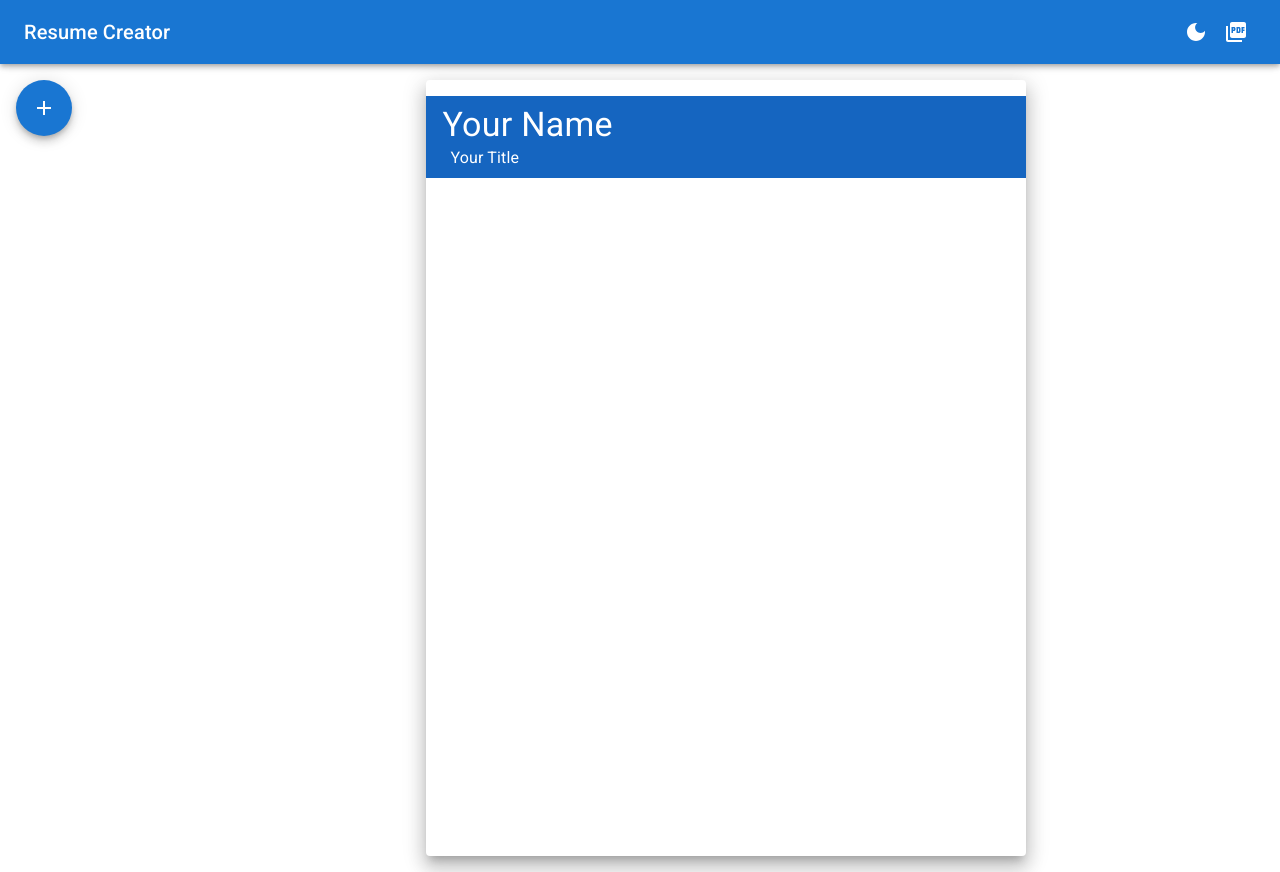
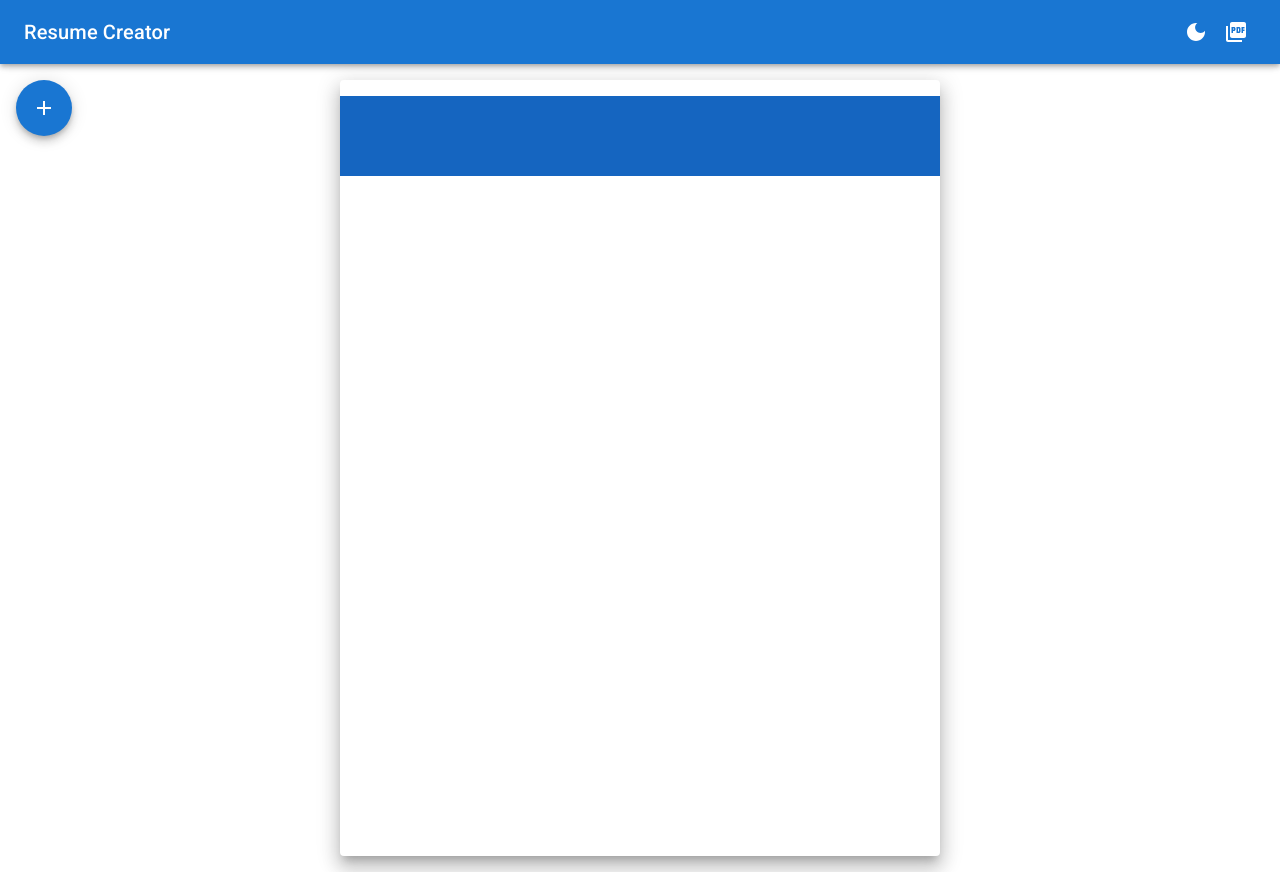
Before and after one commit to craigmclean39/cv-project-top, a React (Create React App) app: page / in a window 1280 px wide. Built offline with nearby package versions, Linux system fonts and the light colour scheme.

Commit message:
Remove ResumeContent from ThemeProvider
The actual resume should not be themed dark/light.

```diff
--- a/src/App.js
+++ b/src/App.js
@@ -21,9 +21,9 @@ export default class App extends React.Component {
 
     const myResume = new Resume();
     const contactInfo = new ContactInformation();
-    contactInfo._firstName = "Your";
-    contactInfo._lastName = "Name";
-    contactInfo._title = "Your Title";
+    contactInfo._firstName = "";
+    contactInfo._lastName = "";
+    contactInfo._title = "";
     contactInfo._email = "";
     contactInfo._phoneNumber = "";
     contactInfo._website = "";
@@ -133,6 +133,7 @@ export default class App extends React.Component {
     });
 
     return (
+      <React.Fragment>
         <ThemeProvider theme={myTheme}>
           <CssBaseline />
 
@@ -141,12 +142,7 @@ export default class App extends React.Component {
             toggleDarkMode={this.toggleDarkMode}
             mode={this.state.mode}
           />
-        <Box
-          sx={{
-            display: "flex",
-            bgcolor: "background.paper",
-          }}
-        >
+
           <AddToResumeSpeedDial
             resume={this.state.resume}
             updateContactInfo={this.updateContactInfo}
@@ -154,9 +150,16 @@ export default class App extends React.Component {
             updateEducationInfo={this.updateEducationInfo}
             updateSkills={this.updateSkills}
           />
+        </ThemeProvider>
+        <Box
+          sx={{
+            display: "flex",
+            bgcolor: "background.paper",
+          }}
+        >
           <ResumeOutput resume={this.state.resume} />
         </Box>
-      </ThemeProvider>
+      </React.Fragment>
     );
   }
 }
```
Lines whose indentation alone changed are shown as unchanged.
